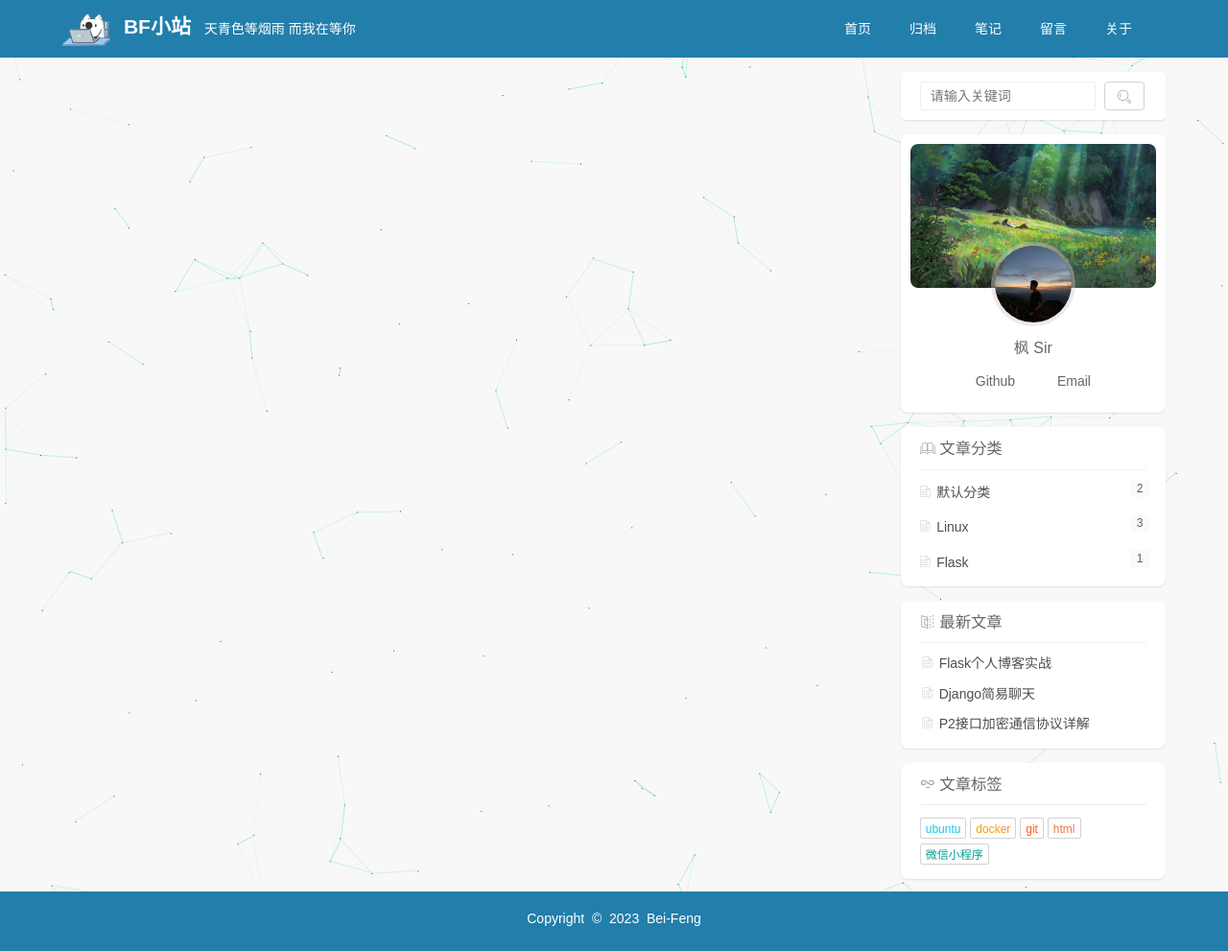
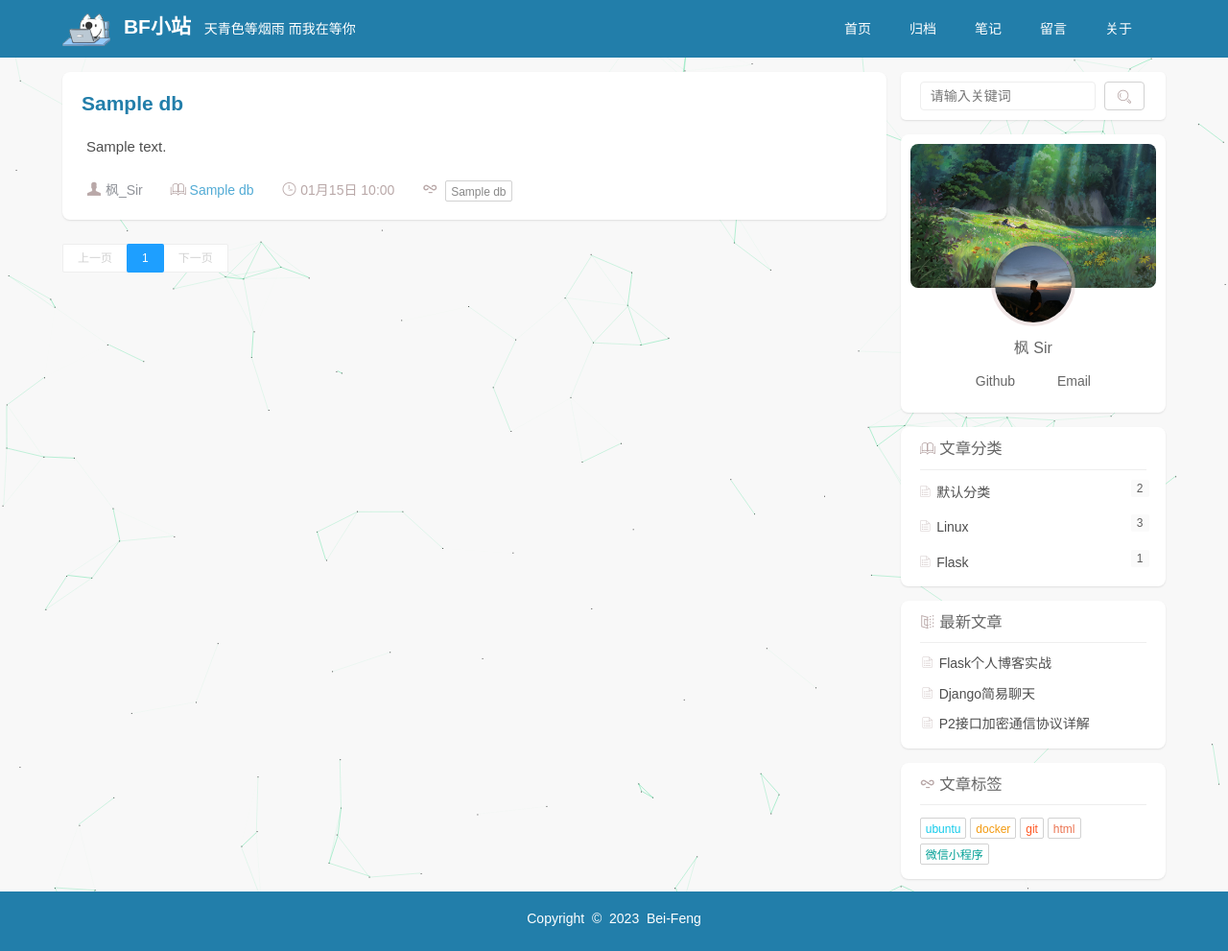
Before and after one commit to BioYue/BF_Blog, a Flask app: page /blog/note in a window 1280 px wide. Shown: the whole page at 96% size. Run offline with Flask 3, Linux system fonts and the light colour scheme; tables that the repository leaves empty hold one stand-in row (values such as "Sample post").

```diff
--- a/app/blog/templates/about.html
+++ b/app/blog/templates/about.html
@@ -11,7 +11,7 @@
 
 {% block content %}
     <div class="layui-container">
-        <div class="comment" style="margin: 20px 0;">
+        <div class="comment_bf" style="margin: 20px 0;">
             <div class="post-content" style="padding: 20px 40px;">
                 {{ about_me_html | safe }}
             </div>
--- a/app/blog/templates/message.html
+++ b/app/blog/templates/message.html
@@ -2,7 +2,7 @@
 
 {% block content %}
     <div class="layui-container">
-        <div class="comment">
+        <div class="comment_bf">
             <form class="comment-edit layui-form">
                 <h3 class="comment-title">茫茫网络一线缘&nbsp;&nbsp;<span style="font-size: 19px">😎</span>&nbsp;&nbsp;&nbsp;你的留言有点甜
                 </h3>
--- a/app/blog/templates/note.html
+++ b/app/blog/templates/note.html
@@ -1,11 +1,53 @@
 {% extends 'common/base.html' %}
+
+{% block head %}
+    <link rel="stylesheet" href="{{ url_for('blog.static', filename='prism/themes/prism-one-dark.css') }}">
+    <script type="text/javascript" src="{{ url_for('blog.static', filename='prism/prism.js') }}"></script>
+    <link rel="stylesheet"
+          href="{{ url_for('blog.static', filename='prism/plugins/line-numbers/prism-line-numbers.min.css') }}">
+    <script type="text/javascript"
+            src="{{ url_for('blog.static', filename='prism/plugins/line-numbers/prism-line-numbers.min.js') }}"></script>
+    <meta name="referrer" content="no-referrer"/>
+{% endblock %}
 
 {% block content %}
     <div class="layui-container">
         <div class="layui-row layui-col-space15">
 
             <div class="layui-col-md9">
+                {% for note in note_pg %}
+                    <div class="post-card">
+                        <h2>{{ note.title }}</h2>
+                        <div class="post-content">{{ note.content_html | safe }}</div>
+                        <div class="post-msg">
 
+                            <span>
+                                <i class="layui-icon">&#xe612;</i>
+                                <span class="author">枫_Sir</span>
+                            </span>
+                            <span>
+                                <i class="layui-icon">&#xe705;</i>
+                                <a href="#" class="category">{{ note.category.name }}</a>
+                            </span>
+                            <span>
+                                <i class="layui-icon">&#xe68d;</i>
+                                <span class="post-info">{{ note.add_time | strftime_comment }}</span>
+                            </span>
+                            <span>
+                            {% if note.tags %}
+                                <i class="layui-icon">&#xe674;</i>
+                                {% for tag in note.tags %}
+                                    <a class="layui-btn layui-btn-xs layui-btn-primary" href="#"
+                                       style="color: {{ tag.color }}; margin-left: 4px; margin-bottom: 2px">{{ tag.name }}</a>
+                                {% endfor %}
+                            {% endif %}
+                            </span>
+
+                        </div>
+                    </div>
+                {% endfor %}
+
+                <div id="demo-laypage-theme-1"></div>
             </div>
 
             <div class="layui-col-md3">
@@ -14,3 +56,34 @@
         </div>
     </div>
 {% endblock %}
+
+{% block script %}
+    <script>
+        // 代码块行号展示
+        layui.jquery('pre').addClass("line-numbers").css("white-space", "pre-wrap");
+        layui.use(function () {
+            let util = layui.util;
+            let laypage = layui.laypage;
+            // 自定义固定条
+            util.fixbar({
+                bgcolor: '#b0bbc0',
+            });
+
+            laypage.render({
+                elem: 'demo-laypage-theme-1',
+                curr: '{{ curr }}',
+                count: '{{ count }}',
+                theme: '#1E9FFF',
+                limit: 5,
+                jump: (obj, first) => {
+                    // 首次不执行
+                    if (!first) {
+                        window.location.href = `/blog/note/${obj.curr}`
+                        console.log(obj.curr)
+                        console.log(obj.limit)
+                    }
+                }
+            });
+        });
+    </script>
+{% endblock %}
--- a/app/blog/views.py
+++ b/app/blog/views.py
@@ -1,7 +1,7 @@
 from flask import Blueprint, render_template, request, url_for, jsonify
 from sqlalchemy import func
 
-from .models import Post, Comment, Message
+from .models import Post, Comment, Message, Note
 from app.admin.models import BlogInfo
 from start import db
 from .static.ip2region import search_with_file
@@ -161,14 +161,16 @@ def record():
     return render_template('record.html', **locals())
 
 
+@bp.route('/note/<int:curr>')
 @bp.route('/note')
-def note():
+def note(curr=1):
     """
     笔记页面
     :return:
     """
-
-    return render_template('note.html')
+    note_pg = Note.query.paginate(page=curr, per_page=5)
+    count = note_pg.total
+    return render_template('note.html', **locals())
 
 
 @bp.route('/message')
```
